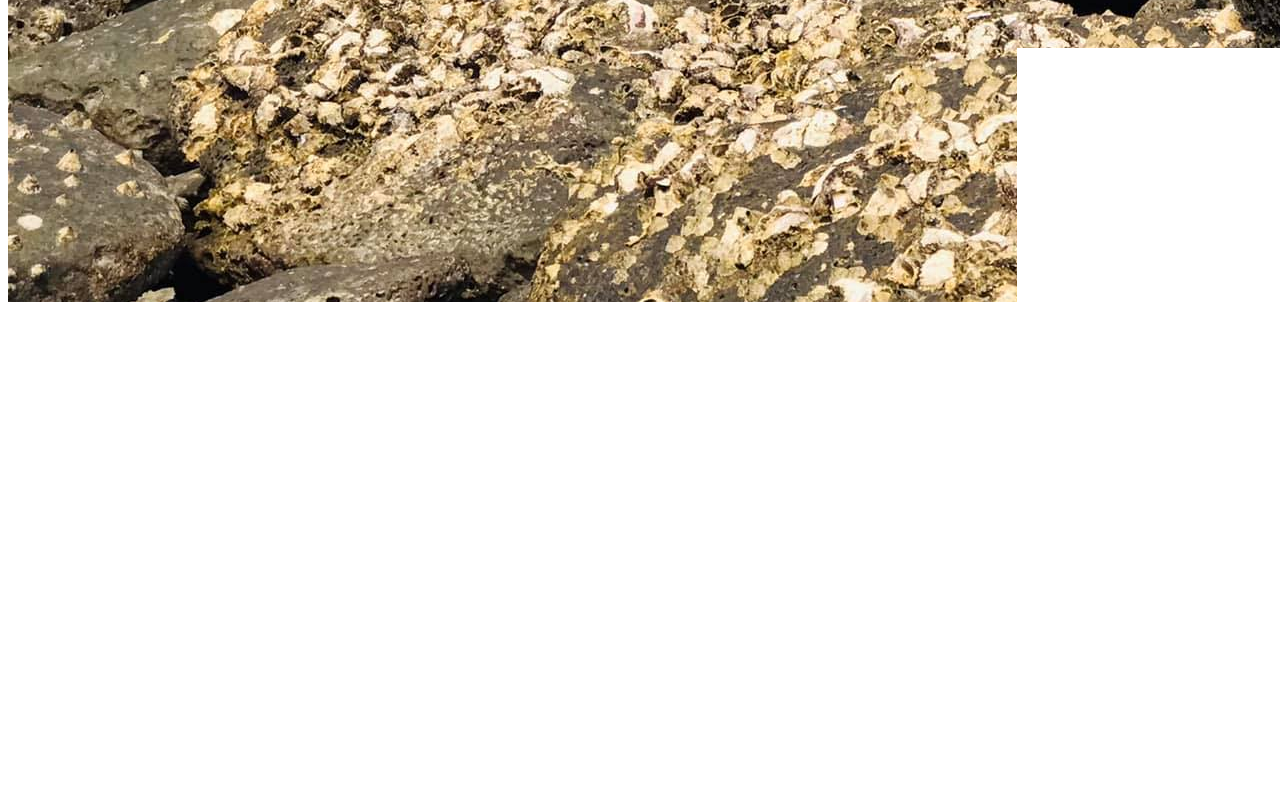
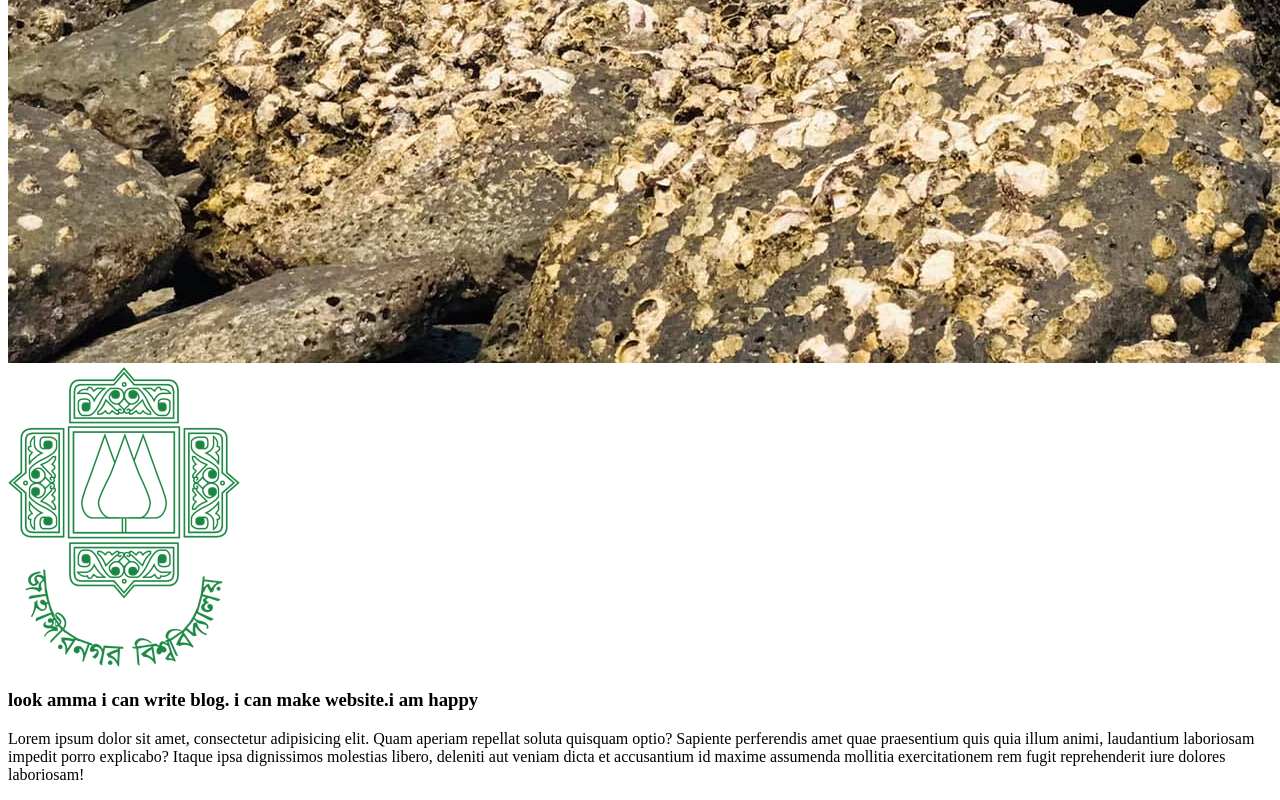
Before and after one commit to FahimAhmed07/my-third-repo, a plain HTML site: page index.html in a window 1280 px wide. Shown: the part 1477-2277 px from the top of the page. Before the commit the page ends 2156 px from the top, so only its background shows below. Drawn offline with Linux system fonts and the light colour scheme.

Commit message:
amma jaan

```diff
--- a/index.html
+++ b/index.html
@@ -16,6 +16,13 @@
     <div>jhontu</div>
     <p>Lorem ipsum dolor, sit amet consectetur adipisicing elit. Impedit error dignissimos culpa autem quos aperiam voluptatem veniam totam vel officia!</p>
     <img src="img.jpg" alt="">
-    <img src="jahangirnagar-university-logo-2094E07FAB-seeklogo.com.png" alt="">
+    <img src="jahangirnagar-university-logo-2094E07FAB-seeklogo.com.png" alt=""><br>
+    <div>
+        <p>
+           <h3>look amma i can write blog. i can make website.i am happy</h3>
+
+        </p>
+        <P>Lorem ipsum dolor sit amet, consectetur adipisicing elit. Quam aperiam repellat soluta quisquam optio? Sapiente perferendis amet quae praesentium quis quia illum animi, laudantium laboriosam impedit porro explicabo? Itaque ipsa dignissimos molestias libero, deleniti aut veniam dicta et accusantium id maxime assumenda mollitia exercitationem rem fugit reprehenderit iure dolores laboriosam!</P>
+    </div>
 </body>
 </html>
```
